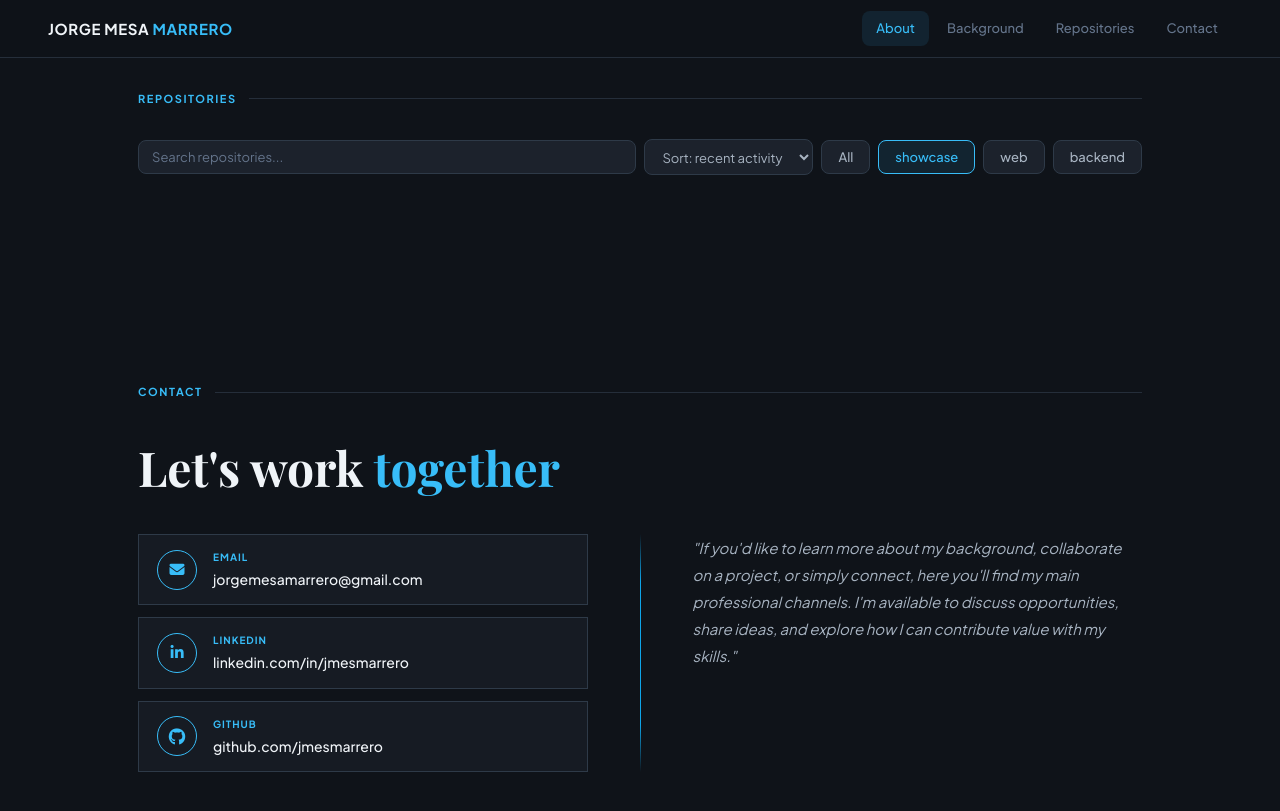
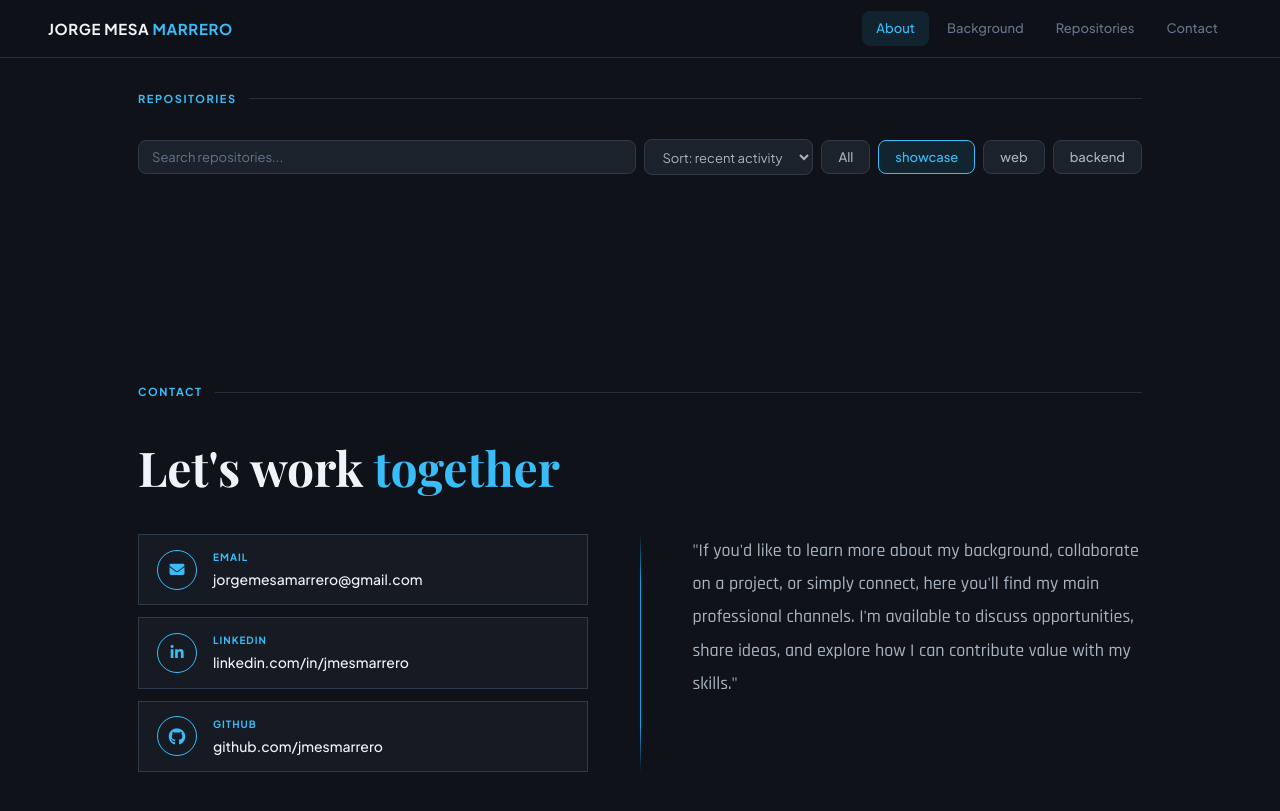
Before and after one commit to jmesmarrero/jmesmarrero.github.io, a Jekyll site: the page built from index.html, in a window 1280 px wide and 900 px high, scrolled down 1826 px. Shown: the top 811 px of the window. Built offline with Jekyll 4.4.1, drawn with Linux system fonts in a browser that asks for light colours.

Commit message:
cambiando email y tipografía

```diff
--- a/_layouts/default.html
+++ b/_layouts/default.html
@@ -10,6 +10,7 @@
   <link rel="preconnect" href="https://fonts.gstatic.com" crossorigin>
   <link rel="stylesheet" href="/assets/css/styles.css">
   <link rel="stylesheet" href="https://cdnjs.cloudflare.com/ajax/libs/font-awesome/6.5.0/css/all.min.css">
+  <link href="https://fonts.googleapis.com/css2?family=Rajdhani:wght@400;500;600&display=swap" rel="stylesheet">
 </head>
 <body>
   {{ content }}
--- a/assets/css/styles.css
+++ b/assets/css/styles.css
@@ -779,3 +779,14 @@
 .contact-title {
   margin: 40px 0 40px !important;
 }
+
+/* ── CONTACT TAGLINE: Rajdhani ── */
+.contact-tagline {
+  font-family: 'Rajdhani', sans-serif !important;
+  font-size: 18px !important;
+  font-style: normal !important;
+  font-weight: 500;
+  color: var(--text-2);
+  line-height: 1.85;
+  margin: 0;
+}
--- a/index.html
+++ b/index.html
@@ -358,6 +358,16 @@
   allRepos = await fetchRepos();
   renderRepos(allRepos);
 }
+function revealEmail(el) {
+  const parts = ['jorgemesa', 'marrero', '@', 'gmail', '.com'];
+  const email = parts.join('');
+  document.getElementById('emailValue').textContent = email;
+  document.getElementById('emailValue').style.color = 'var(--text)';
+  document.getElementById('emailEye').className = 'fa-solid fa-eye-slash';
+  el.onclick = null;
+  el.style.cursor = 'default';
+}
+
 main().catch(err => {
   document.getElementById('featured').innerHTML = `<p class="muted">${err.message}</p>`;
   document.getElementById('repos-list').innerHTML = `<p class="muted">${err.message}</p>`;
```
